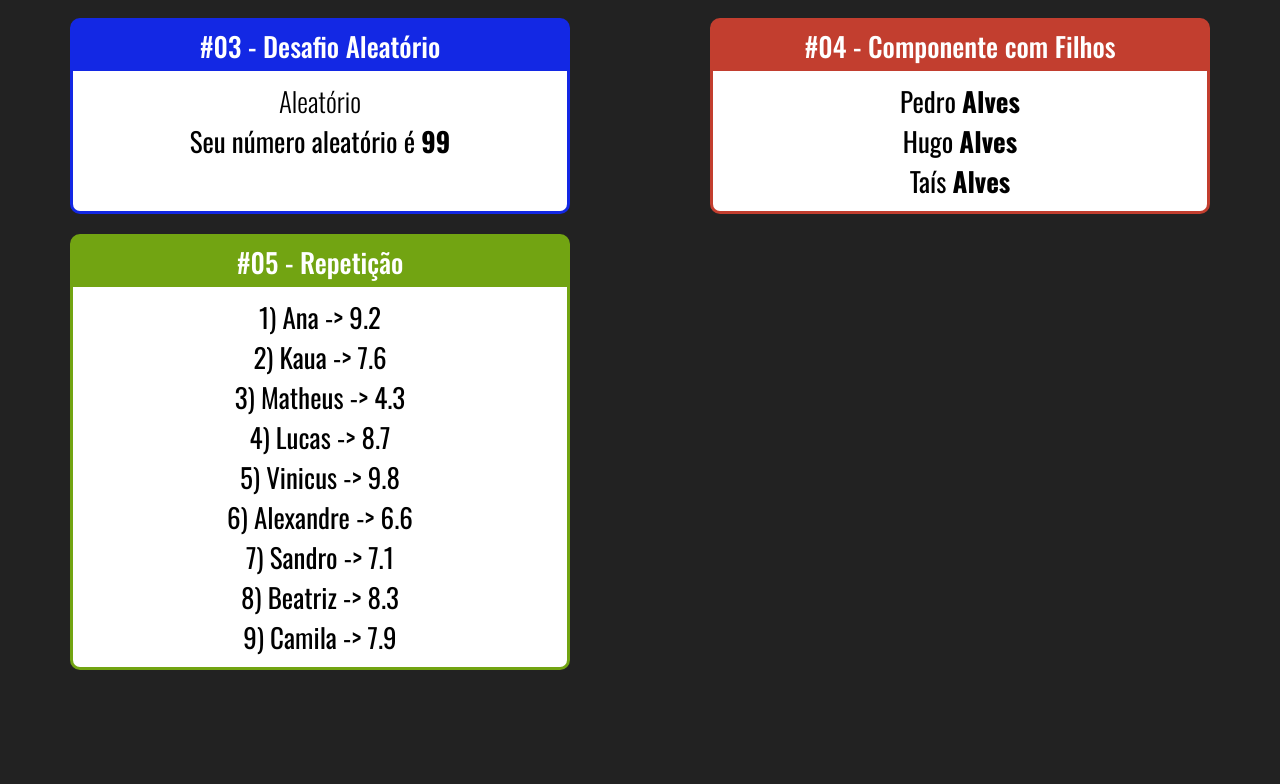
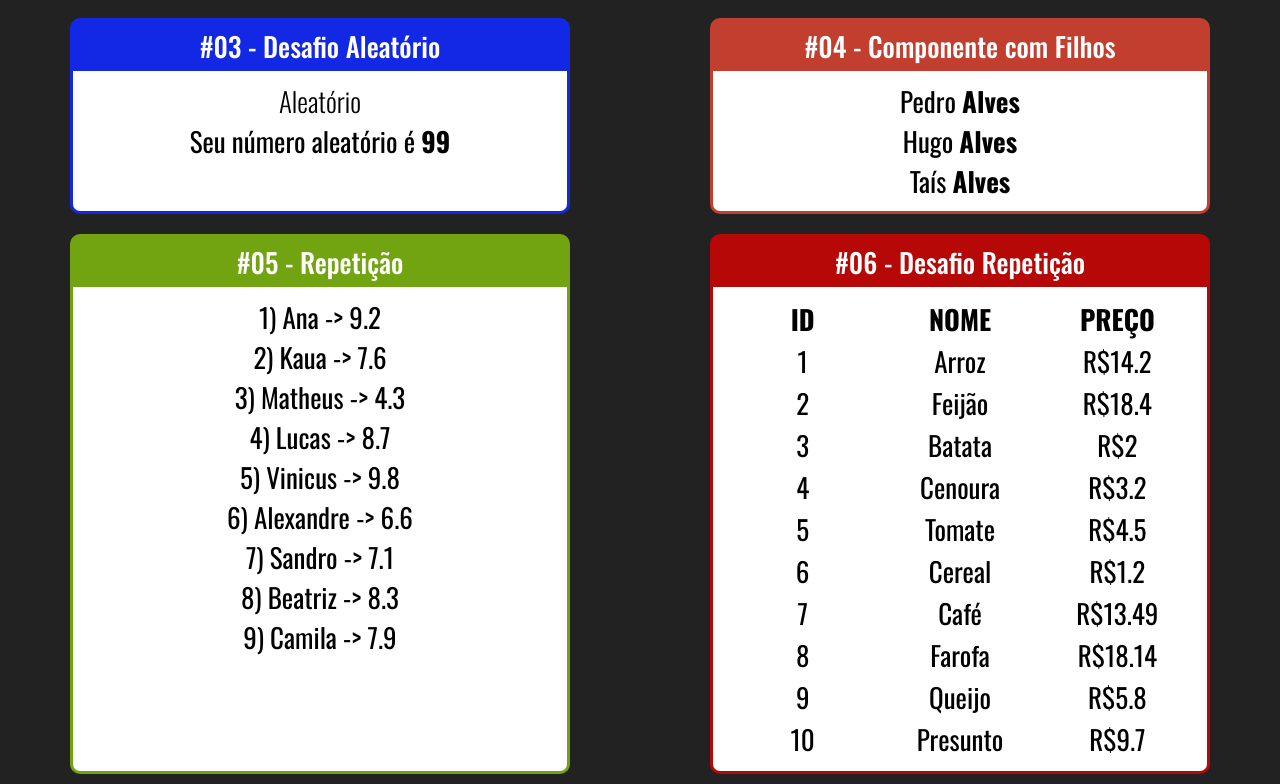
Before and after one commit to CoNnEcT500BR/ReactTS, a React (Vite) app: page / in a window 1280 px wide. Shown: the part 248-1032 px from the top of the page. Before the commit the page ends 928 px from the top, so only its background shows below. Built offline with nearby package versions, Linux system fonts and the light colour scheme.

Commit message:
challenge-list

```diff
--- a/src/App.css
+++ b/src/App.css
@@ -18,3 +18,18 @@
 .title {
   font-weight: 500;
 }
+
+.table {
+  align-items: center;
+  justify-content: center;
+  width: 100%;
+}
+
+.table tr td {
+  width: 88px;
+}
+
+.product {
+  display: flex;
+  justify-content: center;
+}
--- a/src/App.tsx
+++ b/src/App.tsx
@@ -5,7 +5,9 @@ import FamilyMember from "./components/basics/FamilyMember";
 import First from "./components/basics/First";
 import Params from "./components/basics/Params";
 import Random from "./components/basics/Random";
+import { Products } from "./components/data/products";
 import { Students } from "./components/data/students";
+import ProductsTable from "./components/repeat/ProductsTable";
 import StudentList from "./components/repeat/StudentList";
 
 export default function App() {
@@ -39,6 +41,20 @@ export default function App() {
               <StudentList {...{ ...Student, id }} />
             ))}
           </Cards>
+          <Cards title="#06 - Desafio Repetição">
+            <div className="product">
+              <table className="table">
+                <tr>
+                  <th>ID</th>
+                  <th>NOME</th>
+                  <th>PREÇO</th>
+                </tr>
+                {Products.map((Product) => (
+                  <ProductsTable {...Product} />
+                ))}
+              </table>
+            </div>
+          </Cards>
         </div>
       </div>
     </div>
--- a/src/components/data/products.ts
+++ b/src/components/data/products.ts
@@ -1,3 +1,14 @@
+import { TProductsTableProps } from "../repeat/ProductsTable";
+
 export const Products = [
-    { id: 1, name: "Arroz", price: 14.20}
-]
+  { id: 1, name: "Arroz", price: 14.2 },
+  { id: 2, name: "Feijão", price: 18.4 },
+  { id: 3, name: "Batata", price: 2.0 },
+  { id: 4, name: "Cenoura", price: 3.2 },
+  { id: 5, name: "Tomate", price: 4.5 },
+  { id: 6, name: "Cereal", price: 1.2 },
+  { id: 7, name: "Café", price: 13.49 },
+  { id: 8, name: "Farofa", price: 18.14 },
+  { id: 9, name: "Queijo", price: 5.8 },
+  { id: 10, name: "Presunto", price: 9.7 },
+] as TProductsTableProps[];
--- /dev/null
+++ b/src/components/repeat/ProductsTable.tsx
@@ -0,0 +1,19 @@
+export type TProductsTableProps = {
+  id: number;
+  name: string;
+  price: number;
+};
+
+export default function ProductsTable({
+  id,
+  name,
+  price,
+}: TProductsTableProps) {
+  return (
+    <tr>
+      <td>{id}</td>
+      <td>{name}</td>
+      <td>R${price}</td>
+    </tr>
+  );
+}
--- a/src/components/repeat/StudentList.tsx
+++ b/src/components/repeat/StudentList.tsx
@@ -1,6 +1,3 @@
-import React from "react";
-import { Students } from "../data/students";
-
 export type TStudentListProps = {
   id: number;
   name: string;
```
